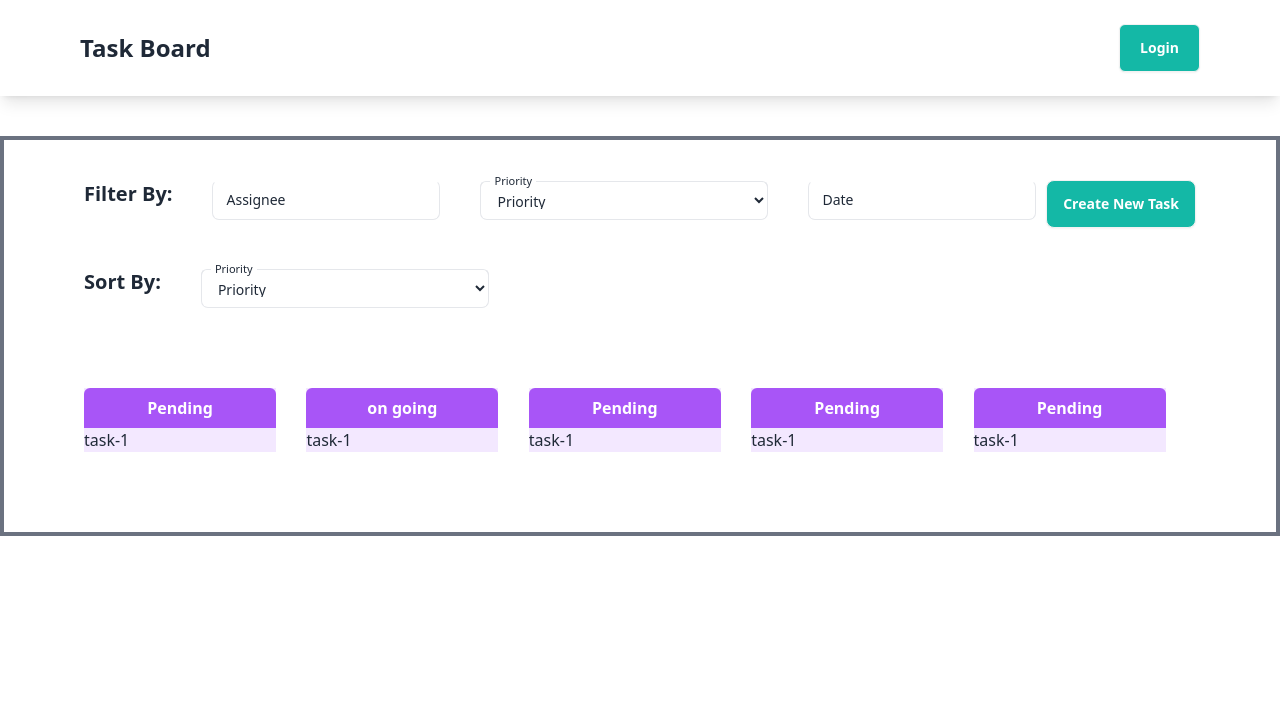
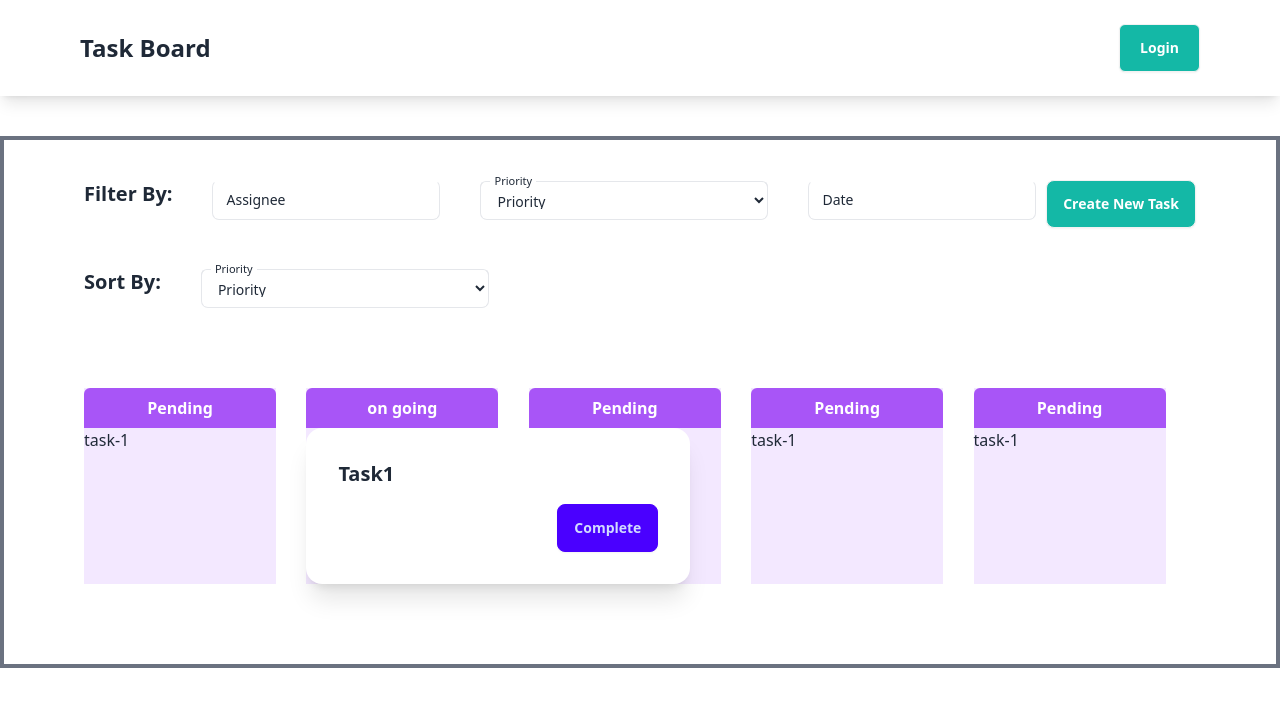
Before and after one commit to mahbuba-haq-muna/task-tracker-client, a React (Vite) app: page / in a window 1280 px wide. Shown: the top 706 px of the page. Built offline with nearby package versions, Linux system fonts and the light colour scheme.

Commit message:
added task card

```diff
--- a/src/assets/Component/Tasks/Tasks.jsx
+++ b/src/assets/Component/Tasks/Tasks.jsx
@@ -9,7 +9,15 @@ const Tasks = () => {
             </div>
             <div className="w-48 bg-purple-100">
                 <h3 className="bg-purple-500 p-2 rounded-t-md text-white text-center font-semibold">on going</h3>
-                <p>task-1</p>
+                <div className="card w-96 bg-base-100 shadow-xl">
+                    <div className="card-body">
+                        <h2 className="card-title">Task1</h2>
+                        <p></p>
+                        <div className="card-actions justify-end">
+                            <button className="btn btn-primary">Complete</button>
+                        </div>
+                    </div>
+                </div>
             </div>
             <div className="w-48 bg-purple-100">
                 <h3 className="bg-purple-500 p-2 rounded-t-md text-white text-center font-semibold">Pending</h3>
```
